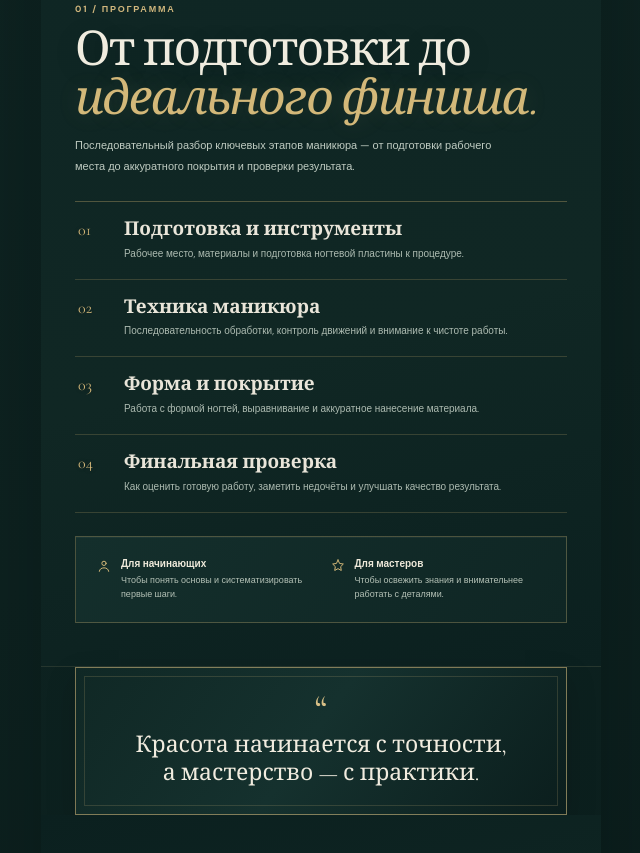
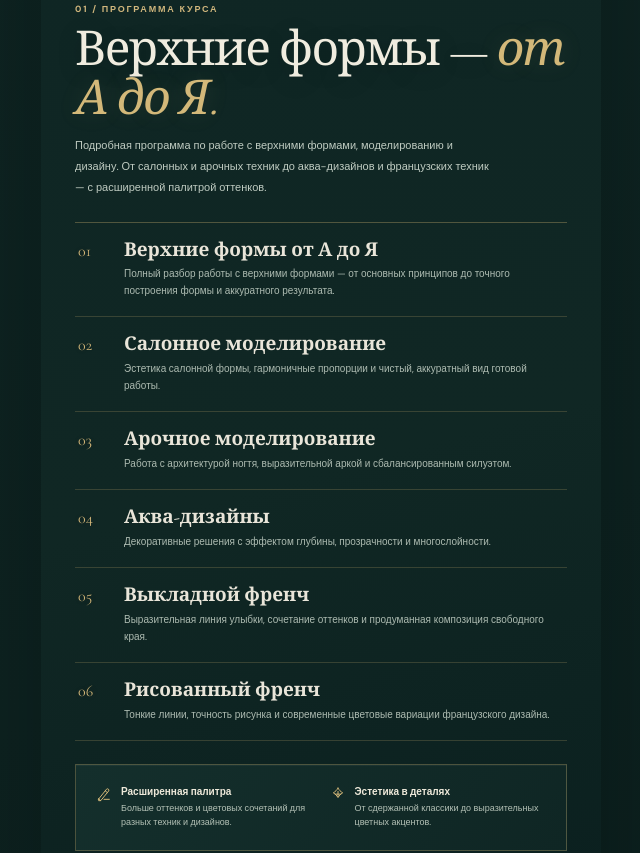
Before and after one commit to b-1-o/tata_bot, a plain HTML site: page mini-app/index.html in a window 1280 px wide. Shown: the part 949-1802 px from the top of the page, without its empty margins (319-959 px from the left). Drawn offline with nearby package versions, Linux system fonts and the light colour scheme.

Commit message:
Rewrite course program for upper forms and nail design

```diff
--- a/mini-app/index.html
+++ b/mini-app/index.html
@@ -917,36 +917,69 @@
     </section>
 
     <section class="section" id="program">
-      <div class="section-label">01 / ПРОГРАММА</div>
-      <h2>От подготовки до <em>идеального финиша.</em></h2>
-      <p class="section-intro">Последовательный разбор ключевых этапов маникюра — от подготовки рабочего места до аккуратного покрытия и проверки результата.</p>
+      <div class="section-label">01 / ПРОГРАММА КУРСА</div>
+      <h2>Верхние формы — <em>от А до Я.</em></h2>
+      <p class="section-intro">Подробная программа по работе с верхними формами, моделированию и дизайну. От салонных и арочных техник до аква-дизайнов и французских техник — с расширенной палитрой оттенков.</p>
+
       <div class="modules">
         <article class="module">
           <span class="module-number">01</span>
-          <div><h3>Подготовка и инструменты</h3><p>Рабочее место, материалы и подготовка ногтевой пластины к процедуре.</p></div>
+          <div>
+            <h3>Верхние формы от А до Я</h3>
+            <p>Полный разбор работы с верхними формами — от основных принципов до точного построения формы и аккуратного результата.</p>
+          </div>
         </article>
         <article class="module">
           <span class="module-number">02</span>
-          <div><h3>Техника маникюра</h3><p>Последовательность обработки, контроль движений и внимание к чистоте работы.</p></div>
+          <div>
+            <h3>Салонное моделирование</h3>
+            <p>Эстетика салонной формы, гармоничные пропорции и чистый, аккуратный вид готовой работы.</p>
+          </div>
         </article>
         <article class="module">
           <span class="module-number">03</span>
-          <div><h3>Форма и покрытие</h3><p>Работа с формой ногтей, выравнивание и аккуратное нанесение материала.</p></div>
+          <div>
+            <h3>Арочное моделирование</h3>
+            <p>Работа с архитектурой ногтя, выразительной аркой и сбалансированным силуэтом.</p>
+          </div>
         </article>
         <article class="module">
           <span class="module-number">04</span>
-          <div><h3>Финальная проверка</h3><p>Как оценить готовую работу, заметить недочёты и улучшать качество результата.</p></div>
+          <div>
+            <h3>Аква-дизайны</h3>
+            <p>Декоративные решения с эффектом глубины, прозрачности и многослойности.</p>
+          </div>
+        </article>
+        <article class="module">
+          <span class="module-number">05</span>
+          <div>
+            <h3>Выкладной френч</h3>
+            <p>Выразительная линия улыбки, сочетание оттенков и продуманная композиция свободного края.</p>
+          </div>
+        </article>
+        <article class="module">
+          <span class="module-number">06</span>
+          <div>
+            <h3>Рисованный френч</h3>
+            <p>Тонкие линии, точность рисунка и современные цветовые вариации французского дизайна.</p>
+          </div>
         </article>
       </div>
 
       <div class="audience">
         <div class="audience-item">
-          <svg viewBox="0 0 24 24" fill="none" stroke="currentColor" stroke-width="1.5" stroke-linecap="round" stroke-linejoin="round"><circle cx="12" cy="8" r="3.2"/><path d="M5 20c.5-3.4 3-5.2 7-5.2s6.5 1.8 7 5.2"/></svg>
-          <div><strong>Для начинающих</strong><small>Чтобы понять основы и систематизировать первые шаги.</small></div>
+          <svg viewBox="0 0 24 24" fill="none" stroke="currentColor" stroke-width="1.5" stroke-linecap="round" stroke-linejoin="round" aria-hidden="true">
+            <path d="M4 19.5 15.8 4.8a2.1 2.1 0 0 1 3.1 2.8L7.1 22H4v-2.5Z"/>
+            <path d="m13.8 7.2 3.2 2.6M4 19.5l3.1 2.5M12 20h8"/>
+          </svg>
+          <div><strong>Расширенная палитра</strong><small>Больше оттенков и цветовых сочетаний для разных техник и дизайнов.</small></div>
         </div>
         <div class="audience-item">
-          <svg viewBox="0 0 24 24" fill="none" stroke="currentColor" stroke-width="1.5" stroke-linecap="round" stroke-linejoin="round"><path d="m12 3 2.4 5.2L20 9l-4 4 .9 5.7L12 16l-4.9 2.7L8 13l-4-4 5.6-.8L12 3Z"/></svg>
-          <div><strong>Для мастеров</strong><small>Чтобы освежить знания и внимательнее работать с деталями.</small></div>
+          <svg viewBox="0 0 24 24" fill="none" stroke="currentColor" stroke-width="1.5" stroke-linecap="round" stroke-linejoin="round" aria-hidden="true">
+            <path d="M12 3.2c1.6 2.9 4.1 5.4 7 7-2.9 1.6-5.4 4.1-7 7-1.6-2.9-4.1-5.4-7-7 2.9-1.6 5.4-4.1 7-7Z"/>
+            <path d="M12 8.2v8.1M8 12.2h8"/>
+          </svg>
+          <div><strong>Эстетика в деталях</strong><small>От сдержанной классики до выразительных цветных акцентов.</small></div>
         </div>
       </div>
     </section>
```
